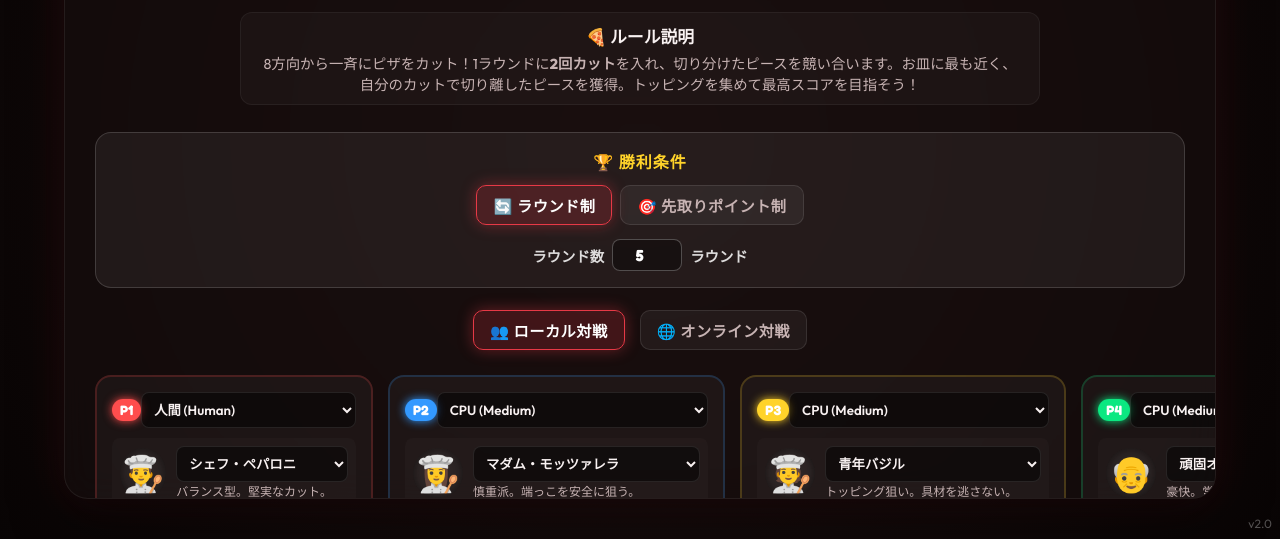
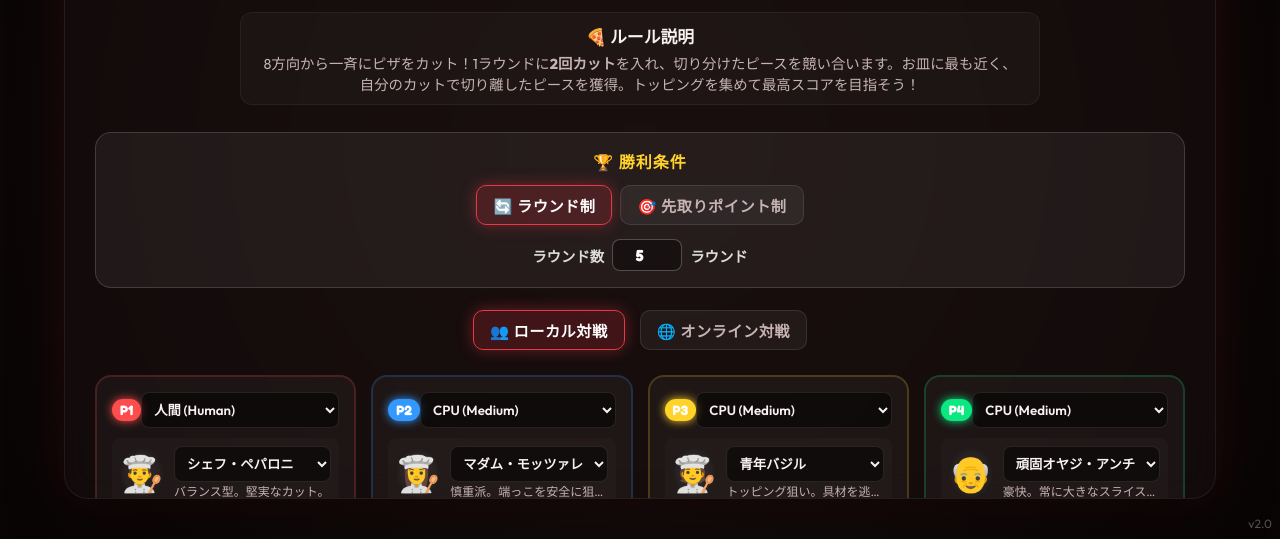
Before and after one commit to ankakepizza551/pizza-cutter-royale, a plain HTML site: page index.html in a window 1280 px wide. Shown: the part 261-800 px from the top of the page. Drawn offline with Linux system fonts and the light colour scheme.

Commit message:
枠調整

```diff
--- a/style.css
+++ b/style.css
@@ -211,6 +211,8 @@
   gap: 10px;
   transition: all 0.3s ease;
   position: relative;
+  overflow: hidden;
+  min-width: 0;
 }
 
 .setup-card.active-player {
@@ -275,6 +277,8 @@
   background: rgba(255, 255, 255, 0.02);
   padding: 8px;
   border-radius: 8px;
+  overflow: hidden;
+  min-width: 0;
 }
 
 .char-avatar {
```
